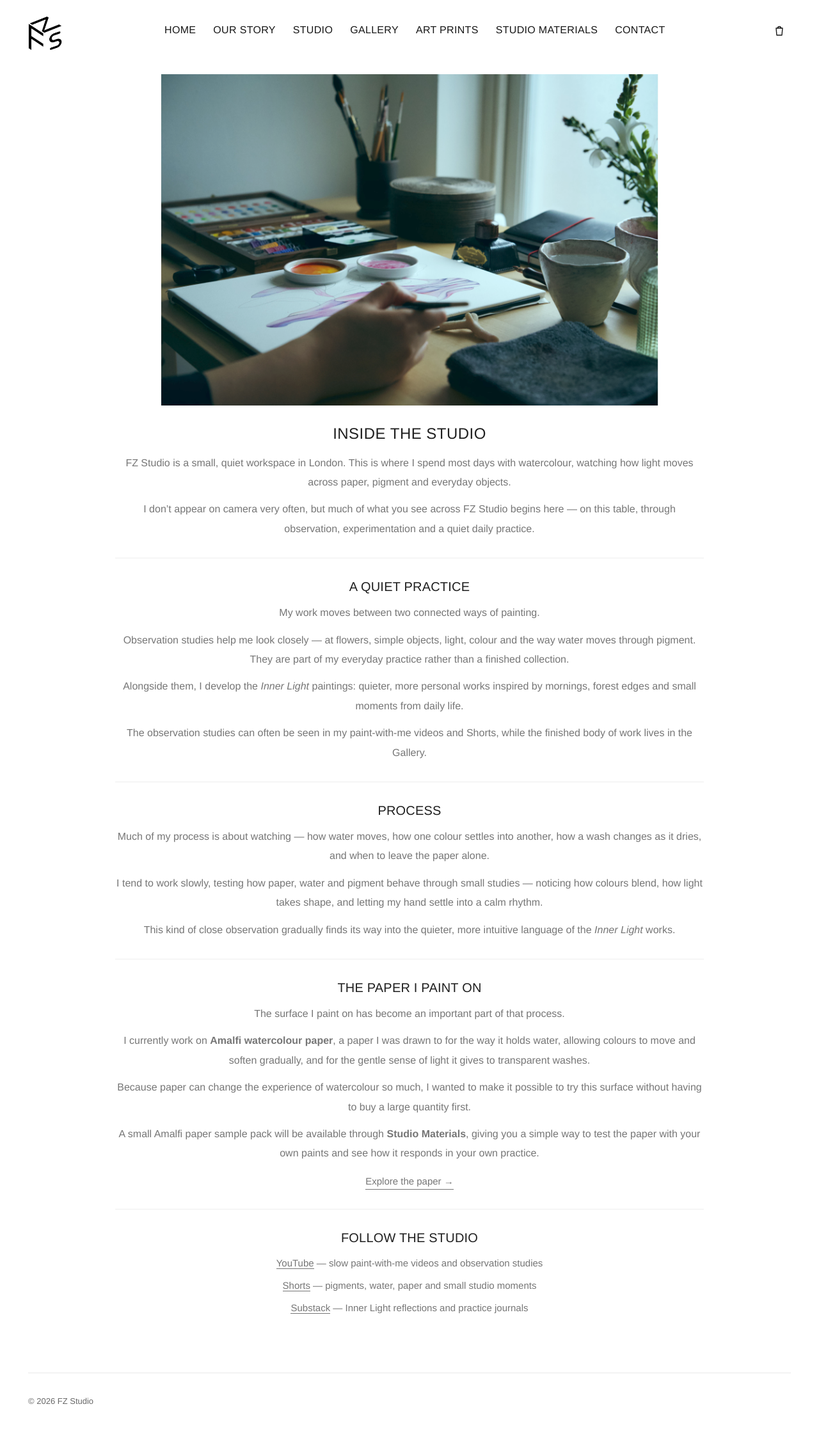
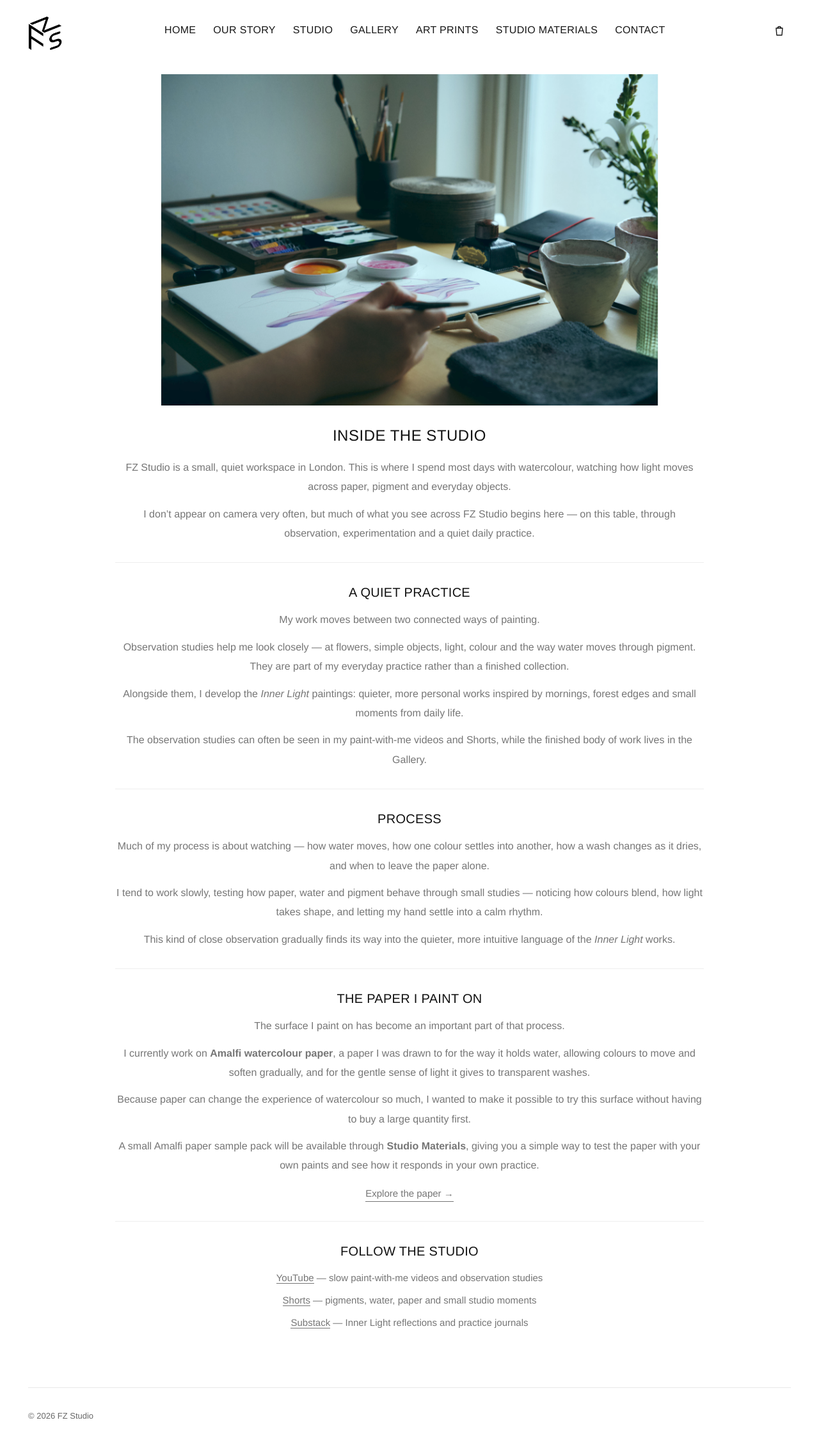
Before and after one commit to Leondecoding/fz-studio-v2, a Jekyll site: the page built from studio.html, in a window 1280 px wide. Shown: the whole page at 64% size. Built offline with Jekyll 4.4.1, drawn with Linux system fonts in a browser that asks for light colours; before the commit the page ends 2243 px from its top, so only the background shows below that.

Commit message:
Update studio.html

```diff
--- a/studio.html
+++ b/studio.html
@@ -24,20 +24,21 @@
 
   #studio-page h1 {
     margin: 24px 0 16px;
-    font-size: 24px;
+    font-size: 1.5rem;
     font-weight: 300;
-    line-height: 1.3;
-    letter-spacing: .02em;
-    color: #1f1f1f;
+    text-transform: none;
+    text-align: center;
+    letter-spacing: 0.5px;
+    color: #111;
   }
 
   #studio-page h2 {
-    margin: 30px 0 12px;
-    font-size: 20px;
+    margin: 28px 0 12px;
+    font-size: 1.25rem;
     font-weight: 300;
-    line-height: 1.4;
-    letter-spacing: .01em;
-    color: #1f1f1f;
+    text-align: center;
+    letter-spacing: 0.3px;
+    color: #111;
   }
 
   #studio-page .studio-hero {
@@ -102,13 +103,6 @@
       padding-bottom: 64px;
     }
 
-    #studio-page h1 {
-      font-size: 22px;
-    }
-
-    #studio-page h2 {
-      font-size: 19px;
-    }
   }
 </style>
 
```
